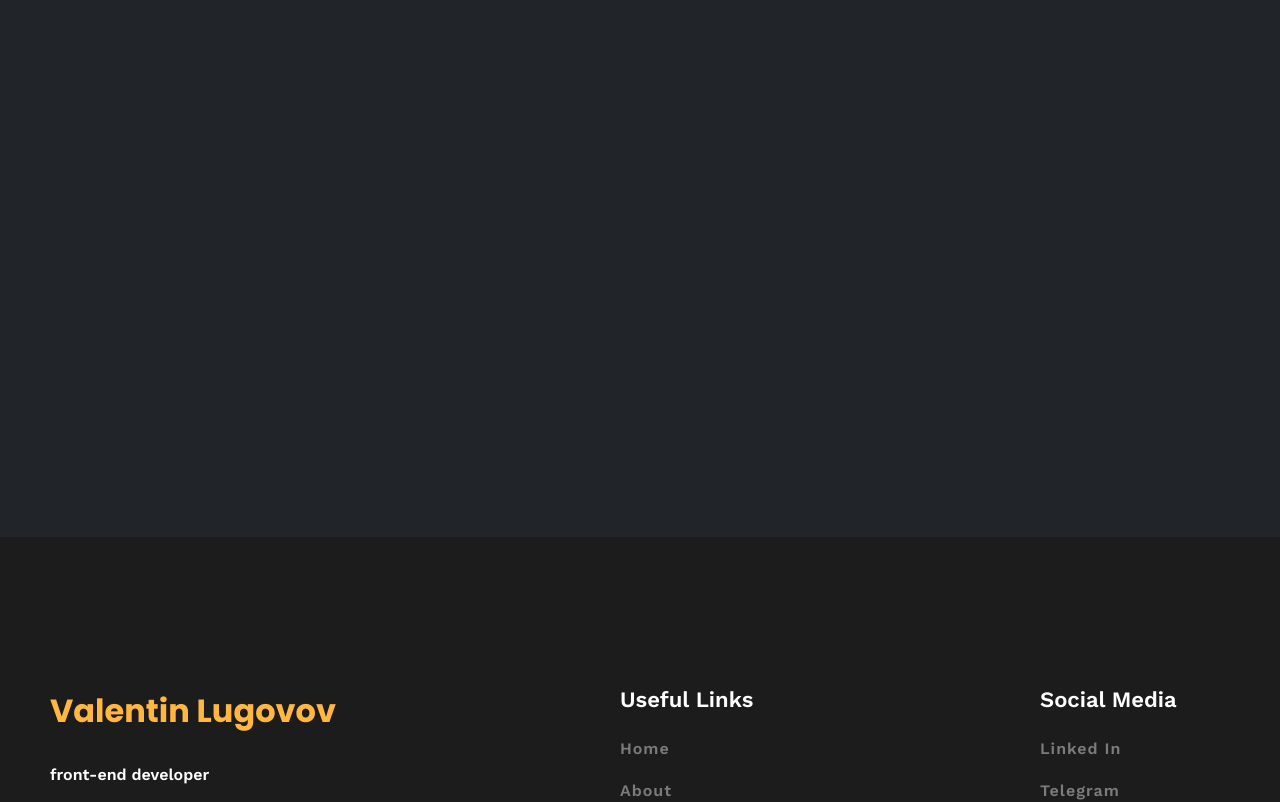
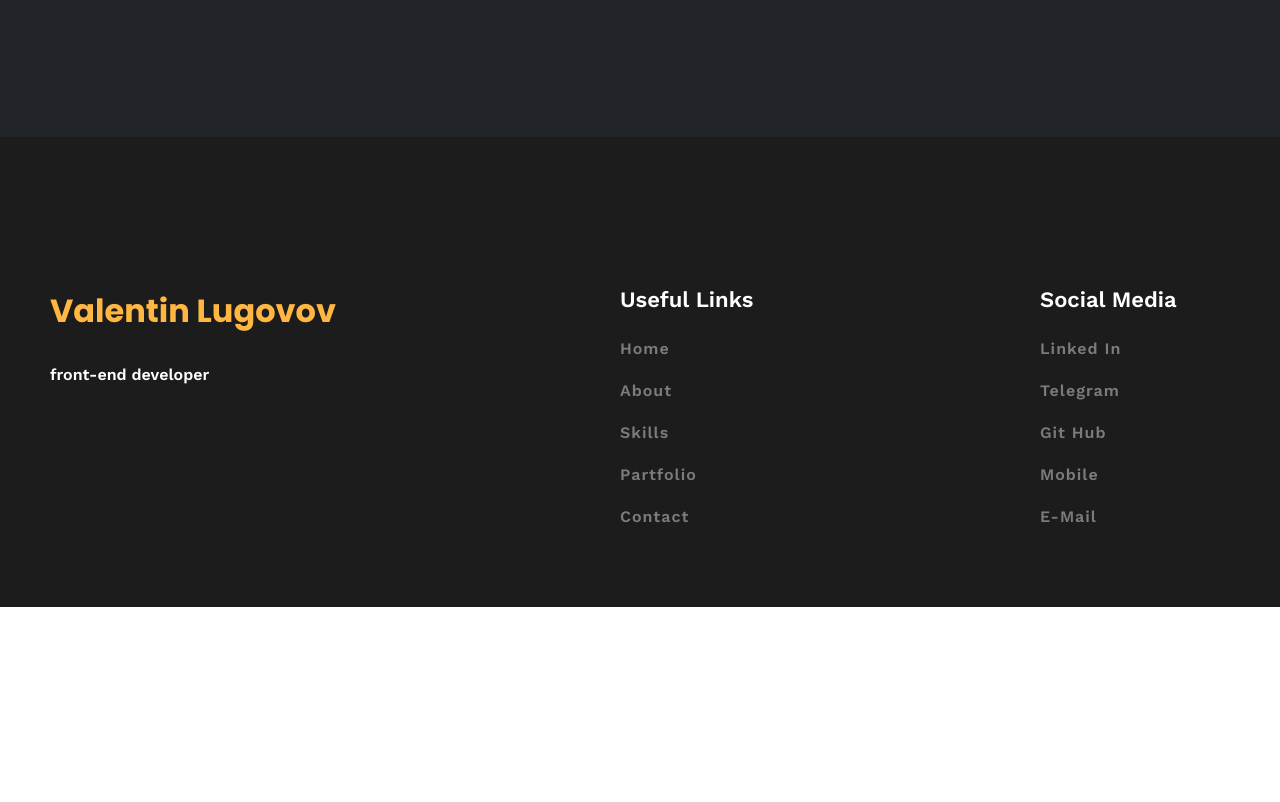
Before and after one commit to ValentinLugovov/portfolio, a React (Create React App) app: page / in a window 1280 px wide. Shown: the part 4240-5042 px from the top of the page. After the commit the page ends 4847 px from the top, so only its background shows below. Built offline with nearby package versions, Linux system fonts and the light colour scheme.

Commit message:
Fixes margin for contact box

```diff
--- a/src/components/Contacts/contacts.module.css
+++ b/src/components/Contacts/contacts.module.css
@@ -1,5 +1,5 @@
 .contacts {
-  margin: 900px auto;
+  margin: 500px auto;
   height: 470px;
   background-color: #1c1c1c;
 }
```
